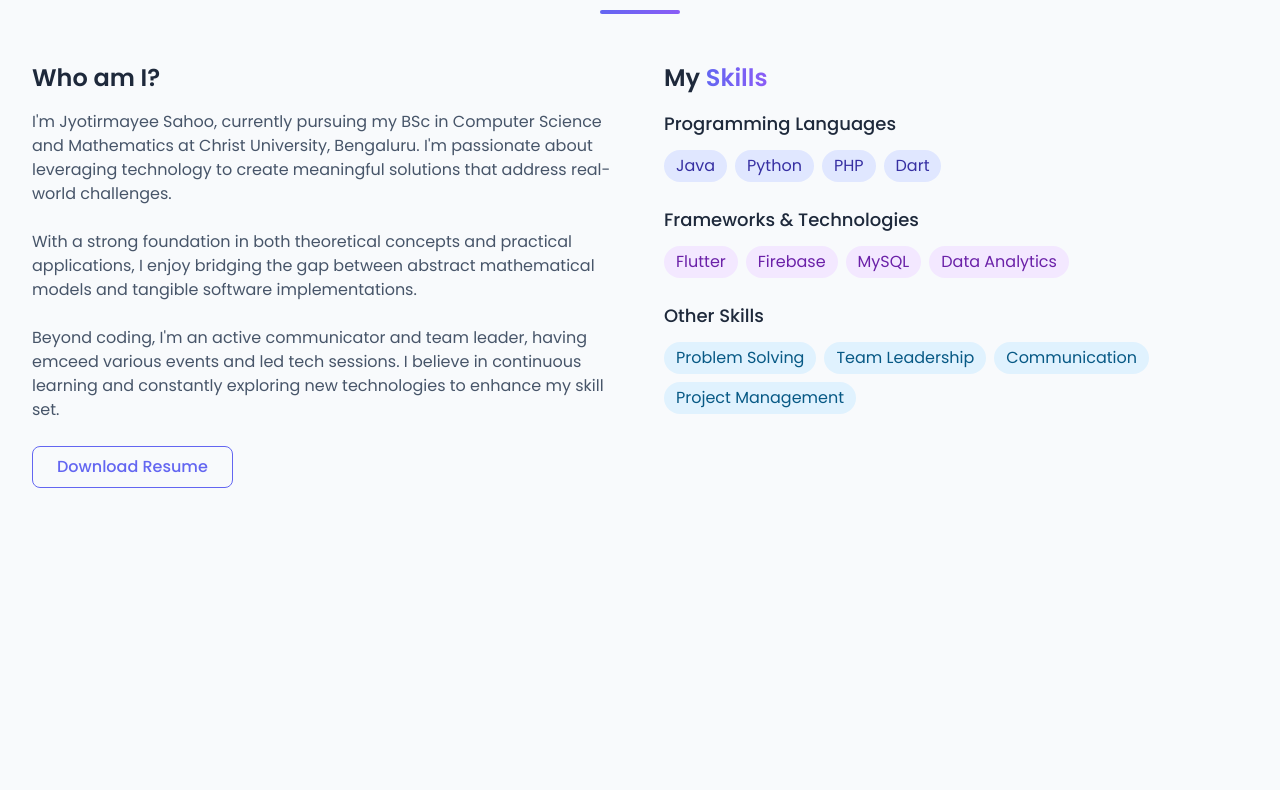
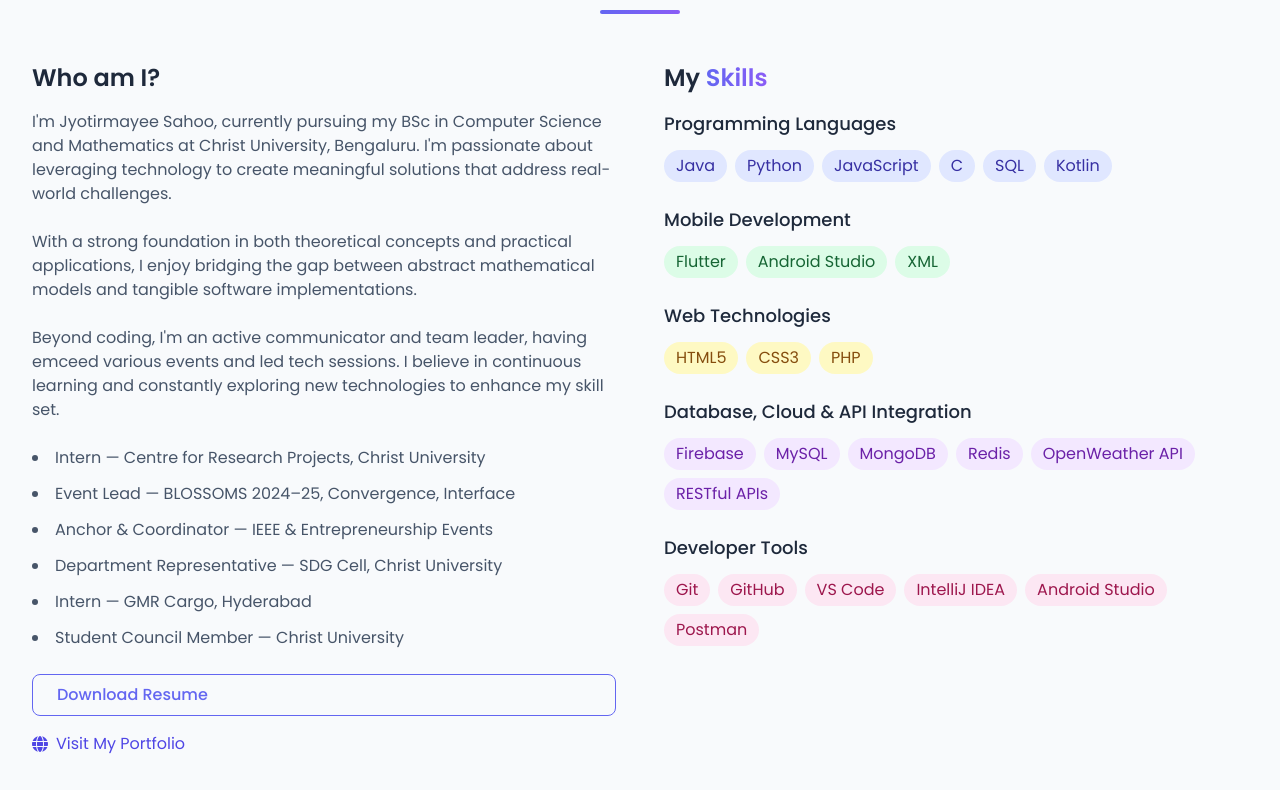
Before and after one commit to Jyoti712/Jyotirmayee_Portfolio, a plain HTML site: page about.html in a window 1280 px wide. Shown: the part 106-896 px from the top of the page. Before the commit the page ends 800 px from the top, so only its background shows below. Drawn offline with nearby package versions, Linux system fonts and the light colour scheme.

Commit message:
Update about.html

```diff
--- a/about.html
+++ b/about.html
@@ -1,12 +1,15 @@
 <!DOCTYPE html>
 <html lang="en" class="scroll-smooth">
 <head>
-    <meta charset="UTF-8">
-    <meta name="viewport" content="width=device-width, initial-scale=1.0">
+  <meta charset="UTF-8" />
+  <meta name="viewport" content="width=device-width, initial-scale=1.0" />
   <title>Jyotirmayee Sahoo | Portfolio</title>
   <script src="https://cdn.tailwindcss.com"></script>
   <script src="https://cdn.jsdelivr.net/npm/@preline/preline@2.0.0/dist/preline.min.js"></script>
-    <link rel="stylesheet" href="https://cdnjs.cloudflare.com/ajax/libs/font-awesome/6.4.0/css/all.min.css">
+  <link
+    rel="stylesheet"
+    href="https://cdnjs.cloudflare.com/ajax/libs/font-awesome/6.4.0/css/all.min.css"
+  />
   <style>
     @import url('https://fonts.googleapis.com/css2?family=Poppins:wght@300;400;500;600;700&display=swap');
 
@@ -37,7 +40,6 @@
       background: linear-gradient(135deg, var(--primary), var(--secondary));
     }
 
-        /* Hover Effect for Skill Badges */
     .skill-badge {
       transition: transform 0.3s ease, box-shadow 0.3s ease;
     }
@@ -47,7 +49,6 @@
       box-shadow: 0 10px 20px rgba(0, 0, 0, 0.2);
     }
 
-        /* Hover Effect for Cards */
     .card-3d {
       transition: transform 0.3s ease, box-shadow 0.3s ease;
       transform-style: preserve-3d;
@@ -82,40 +83,81 @@
           <p class="text-slate-600 dark:text-slate-400 mb-6">
             Beyond coding, I'm an active communicator and team leader, having emceed various events and led tech sessions. I believe in continuous learning and constantly exploring new technologies to enhance my skill set.
           </p>
-                    <div class="flex space-x-4">
-                        <a href="JYOTIRMAYEE_SAHOO_RESUME.pdf" class="border border-indigo-500 text-indigo-500 dark:text-indigo-400 dark:border-indigo-400 px-6 py-2 rounded-lg font-medium hover:bg-indigo-50 dark:hover:bg-slate-800 transition-all duration-300">Download Resume</a>
+
+          <ul class="text-slate-600 dark:text-slate-400 mb-6 space-y-3 list-disc list-inside">
+            <li>Intern — Centre for Research Projects, Christ University</li>
+            <li>Event Lead — BLOSSOMS 2024–25, Convergence, Interface</li>
+            <li>Anchor & Coordinator — IEEE & Entrepreneurship Events</li>
+            <li>Department Representative — SDG Cell, Christ University</li>
+            <li>Intern — GMR Cargo, Hyderabad</li>
+            <li>Student Council Member — Christ University</li>
+          </ul>
+
+
+          <div class="flex flex-col space-y-4">
+            <a href="JYOTI_RESUME.pdf" class="border border-indigo-500 text-indigo-500 dark:text-indigo-400 dark:border-indigo-400 px-6 py-2 rounded-lg font-medium hover:bg-indigo-50 dark:hover:bg-slate-800 transition-all duration-300">
+              Download Resume
+            </a>
+            <a href="https://portfolio-jyotirmayeesahoo.vercel.app/" target="_blank" class="text-indigo-600 dark:text-indigo-300 hover:underline flex items-center justify-start">
+              <i class="fas fa-globe mr-2"></i>Visit My Portfolio
+            </a>
           </div>
         </div>
 
         <div class="card-3d">
           <h3 class="text-2xl font-semibold mb-4">My <span class="gradient-text">Skills</span></h3>
+
           <div class="mb-6">
             <h4 class="text-lg font-medium mb-3">Programming Languages</h4>
             <div class="flex flex-wrap gap-2">
               <span class="skill-badge bg-indigo-100 dark:bg-indigo-900 text-indigo-800 dark:text-indigo-200 px-3 py-1 rounded-full">Java</span>
               <span class="skill-badge bg-indigo-100 dark:bg-indigo-900 text-indigo-800 dark:text-indigo-200 px-3 py-1 rounded-full">Python</span>
-                            <span class="skill-badge bg-indigo-100 dark:bg-indigo-900 text-indigo-800 dark:text-indigo-200 px-3 py-1 rounded-full">PHP</span>
-                            <span class="skill-badge bg-indigo-100 dark:bg-indigo-900 text-indigo-800 dark:text-indigo-200 px-3 py-1 rounded-full">Dart</span>
+              <span class="skill-badge bg-indigo-100 dark:bg-indigo-900 text-indigo-800 dark:text-indigo-200 px-3 py-1 rounded-full">JavaScript</span>
+              <span class="skill-badge bg-indigo-100 dark:bg-indigo-900 text-indigo-800 dark:text-indigo-200 px-3 py-1 rounded-full">C</span>
+              <span class="skill-badge bg-indigo-100 dark:bg-indigo-900 text-indigo-800 dark:text-indigo-200 px-3 py-1 rounded-full">SQL</span>
+              <span class="skill-badge bg-indigo-100 dark:bg-indigo-900 text-indigo-800 dark:text-indigo-200 px-3 py-1 rounded-full">Kotlin</span>
             </div>
           </div>
 
           <div class="mb-6">
-                        <h4 class="text-lg font-medium mb-3">Frameworks & Technologies</h4>
+            <h4 class="text-lg font-medium mb-3">Mobile Development</h4>
             <div class="flex flex-wrap gap-2">
-                            <span class="skill-badge bg-purple-100 dark:bg-purple-900 text-purple-800 dark:text-purple-200 px-3 py-1 rounded-full">Flutter</span>
-                            <span class="skill-badge bg-purple-100 dark:bg-purple-900 text-purple-800 dark:text-purple-200 px-3 py-1 rounded-full">Firebase</span>
-                            <span class="skill-badge bg-purple-100 dark:bg-purple-900 text-purple-800 dark:text-purple-200 px-3 py-1 rounded-full">MySQL</span>
-                            <span class="skill-badge bg-purple-100 dark:bg-purple-900 text-purple-800 dark:text-purple-200 px-3 py-1 rounded-full">Data Analytics</span>
+              <span class="skill-badge bg-green-100 dark:bg-green-900 text-green-800 dark:text-green-200 px-3 py-1 rounded-full">Flutter</span>
+              <span class="skill-badge bg-green-100 dark:bg-green-900 text-green-800 dark:text-green-200 px-3 py-1 rounded-full">Android Studio</span>
+              <span class="skill-badge bg-green-100 dark:bg-green-900 text-green-800 dark:text-green-200 px-3 py-1 rounded-full">XML</span>
             </div>
           </div>
 
           <div class="mb-6">
-                        <h4 class="text-lg font-medium mb-3">Other Skills</h4>
+            <h4 class="text-lg font-medium mb-3">Web Technologies</h4>
             <div class="flex flex-wrap gap-2">
-                            <span class="skill-badge bg-sky-100 dark:bg-sky-900 text-sky-800 dark:text-sky-200 px-3 py-1 rounded-full">Problem Solving</span>
-                            <span class="skill-badge bg-sky-100 dark:bg-sky-900 text-sky-800 dark:text-sky-200 px-3 py-1 rounded-full">Team Leadership</span>
-                            <span class="skill-badge bg-sky-100 dark:bg-sky-900 text-sky-800 dark:text-sky-200 px-3 py-1 rounded-full">Communication</span>
-                            <span class="skill-badge bg-sky-100 dark:bg-sky-900 text-sky-800 dark:text-sky-200 px-3 py-1 rounded-full">Project Management</span>
+              <span class="skill-badge bg-yellow-100 dark:bg-yellow-900 text-yellow-800 dark:text-yellow-200 px-3 py-1 rounded-full">HTML5</span>
+              <span class="skill-badge bg-yellow-100 dark:bg-yellow-900 text-yellow-800 dark:text-yellow-200 px-3 py-1 rounded-full">CSS3</span>
+              <span class="skill-badge bg-yellow-100 dark:bg-yellow-900 text-yellow-800 dark:text-yellow-200 px-3 py-1 rounded-full">PHP</span>
+            </div>
+          </div>
+
+          <div class="mb-6">
+            <h4 class="text-lg font-medium mb-3">Database, Cloud & API Integration</h4>
+            <div class="flex flex-wrap gap-2">
+              <span class="skill-badge bg-purple-100 dark:bg-purple-900 text-purple-800 dark:text-purple-200 px-3 py-1 rounded-full">Firebase</span>
+              <span class="skill-badge bg-purple-100 dark:bg-purple-900 text-purple-800 dark:text-purple-200 px-3 py-1 rounded-full">MySQL</span>
+              <span class="skill-badge bg-purple-100 dark:bg-purple-900 text-purple-800 dark:text-purple-200 px-3 py-1 rounded-full">MongoDB</span>
+              <span class="skill-badge bg-purple-100 dark:bg-purple-900 text-purple-800 dark:text-purple-200 px-3 py-1 rounded-full">Redis</span>
+              <span class="skill-badge bg-purple-100 dark:bg-purple-900 text-purple-800 dark:text-purple-200 px-3 py-1 rounded-full">OpenWeather API</span>
+              <span class="skill-badge bg-purple-100 dark:bg-purple-900 text-purple-800 dark:text-purple-200 px-3 py-1 rounded-full">RESTful APIs</span>
+            </div>
+          </div>
+
+          <div class="mb-6">
+            <h4 class="text-lg font-medium mb-3">Developer Tools</h4>
+            <div class="flex flex-wrap gap-2">
+              <span class="skill-badge bg-pink-100 dark:bg-pink-900 text-pink-800 dark:text-pink-200 px-3 py-1 rounded-full">Git</span>
+              <span class="skill-badge bg-pink-100 dark:bg-pink-900 text-pink-800 dark:text-pink-200 px-3 py-1 rounded-full">GitHub</span>
+              <span class="skill-badge bg-pink-100 dark:bg-pink-900 text-pink-800 dark:text-pink-200 px-3 py-1 rounded-full">VS Code</span>
+              <span class="skill-badge bg-pink-100 dark:bg-pink-900 text-pink-800 dark:text-pink-200 px-3 py-1 rounded-full">IntelliJ IDEA</span>
+              <span class="skill-badge bg-pink-100 dark:bg-pink-900 text-pink-800 dark:text-pink-200 px-3 py-1 rounded-full">Android Studio</span>
+              <span class="skill-badge bg-pink-100 dark:bg-pink-900 text-pink-800 dark:text-pink-200 px-3 py-1 rounded-full">Postman</span>
             </div>
           </div>
         </div>
```
Lines whose indentation alone changed are shown as unchanged.
